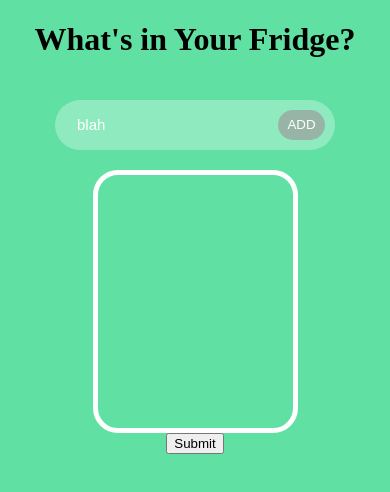
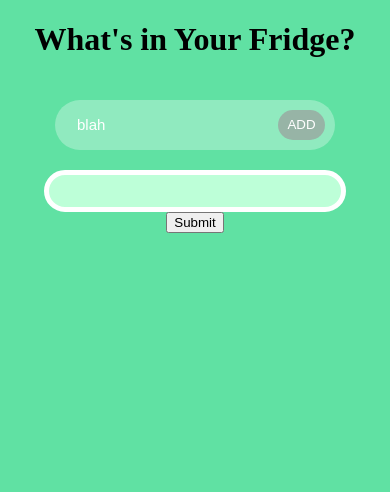
Before and after one commit to noshinc346/React-recipe, a React (Create React App) app: page / in a window 390 px wide. Shown: the top 492 px of the page. Built offline with nearby package versions, Linux system fonts and the light colour scheme.

Commit message:
media done

```diff
--- a/src/App.css
+++ b/src/App.css
@@ -1,8 +1,11 @@
+body {
+  background-color: #60e1a3;
+}
+
 .App {
   width: 100vw;
   height: 100vh;
   text-align: center;
-  background-color: #60e1a3;
   display: flex;
   justify-content: start;
   align-items: center;
@@ -34,7 +37,9 @@
   border-style: solid;
   border-radius: 25px;
   width: 50%;
-  height: 30vh;
+  /* height: 30vh; */
+  background: #bdffd8;
+
 }
 
 .ingredientListItem {
@@ -58,8 +63,11 @@
 }
 
 .mealbox {
-  border: 3px solid white;
-  padding: 20px;
+  border:5px solid #6bc983;
+  padding: 50px;
+  background: #bdffd8;
+  margin-bottom: 25px;
+  border-radius: 30px;
 }
 
 .meal {
@@ -71,6 +79,7 @@
 }
 
 .recipes-container {
+  margin-top: 50px;
   display: flex;
   flex-wrap: wrap;
   justify-content: space-evenly;
@@ -117,3 +126,21 @@
 ::placeholder{
   color:white;
 }
+
+/* ------- */
+/* mobile */
+@media all and (max-width: 700px) {
+  .listContainer {
+    width: 75%;
+  }
+  .ingredientList{
+    grid-template-columns: repeat(3, 1fr);
+  }
+}
+
+@media all and (max-width: 450px) {
+  .ingredientList{
+    display: flex;
+    flex-direction: column;
+  }
+}
--- a/src/App.jsx
+++ b/src/App.jsx
@@ -20,8 +20,9 @@ function App() {
     const ingredientList = ingredients.join("+")
     const res = await axios(`https://api.edamam.com/search?q=${ingredientList}&app_id=${process.env.REACT_APP_APP_ID}&app_key=${process.env.REACT_APP_APP_KEY}`)
     setMeals(res.data.hits)
-    console.log(res.data.hits)
   }
+
+  // console.log(ingredients)
 
   // useEffect(() => {
   //   fetchRecipes()
@@ -35,7 +36,7 @@ function App() {
 
       <NewIngredientForm setIngredients={setIngredients}/>
 
-      <IngredientList ingredients={ingredients}/>
+      <IngredientList ingredients={ingredients} setIngredients={setIngredients}/>
 
       <button onClick={fetchRecipes}>Submit</button>
 
--- a/src/IngredientList.jsx
+++ b/src/IngredientList.jsx
@@ -2,13 +2,13 @@ import React from 'react'
 
 import IngredientListItem from './IngredientListItem'
 
-function IngredientList({ ingredients }) {
+function IngredientList({ ingredients, setIngredients }) {
   return (
     <div className='listContainer'>
       <ul className='ingredientList'>
           {
               ingredients.map((ingredient, idx)=> (
-              <IngredientListItem key={idx} ingredient={ingredient} />
+              <IngredientListItem keyt={idx} ingredients = {ingredients} ingredient={ingredient} setIngredients={setIngredients} />
               ))
           }
       </ul>
--- a/src/IngredientListItem.jsx
+++ b/src/IngredientListItem.jsx
@@ -1,9 +1,25 @@
-import React from 'react'
+import React, { useState } from 'react'
 
-function IngredientListItem({ ingredient }) {
+function IngredientListItem({ keyt, ingredient, ingredients, setIngredients }) {
+    // console.log(keyt)
+
+    // I want to be able to remove items from my list...but my list stateis in App.js
+    // const [theList, setTheList] = useState
+
+    // const handleRemoveItem = (index) => {
+    //     const updatedItems = [...ingredients];
+    //     updatedItems.splice(updatedItems[index + 1], 1);
+    //     setIngredients(updatedItems);
+    //     console.log(ingredients)
+    //   };
+
 return (
     <li className='ingredientListItem'>
         <p>{ingredient}</p>
+        <p>{keyt}</p>
+        {/* <button className='removeIngredient'
+        onClick={() => handleRemoveItem(keyt)}
+        >x</button> */}
     </li>
 )
 }
--- a/src/NewIngredientForm.jsx
+++ b/src/NewIngredientForm.jsx
@@ -3,7 +3,7 @@ import { useState } from 'react'
 function NewIngredientForm({ setIngredients }) {
 
     const [newIngredient, setNewIngredient] = useState("")
-    const [sumbit, setSubmit] = useState({})
+    const [submit, setSubmit] = useState({})
 
     function handleChange(e) {
         setNewIngredient(e.target.value)
--- a/src/index.css
+++ b/src/index.css
@@ -1,8 +1,8 @@
 body{
   margin: 0px;
   padding: 0px;
-  /* width: 100vw;
-  height: 100vh; */
+  /* /* width: 100vw; */
+  height: 100%;
   display: flex;
   justify-content: center;
   align-items: center;
```
